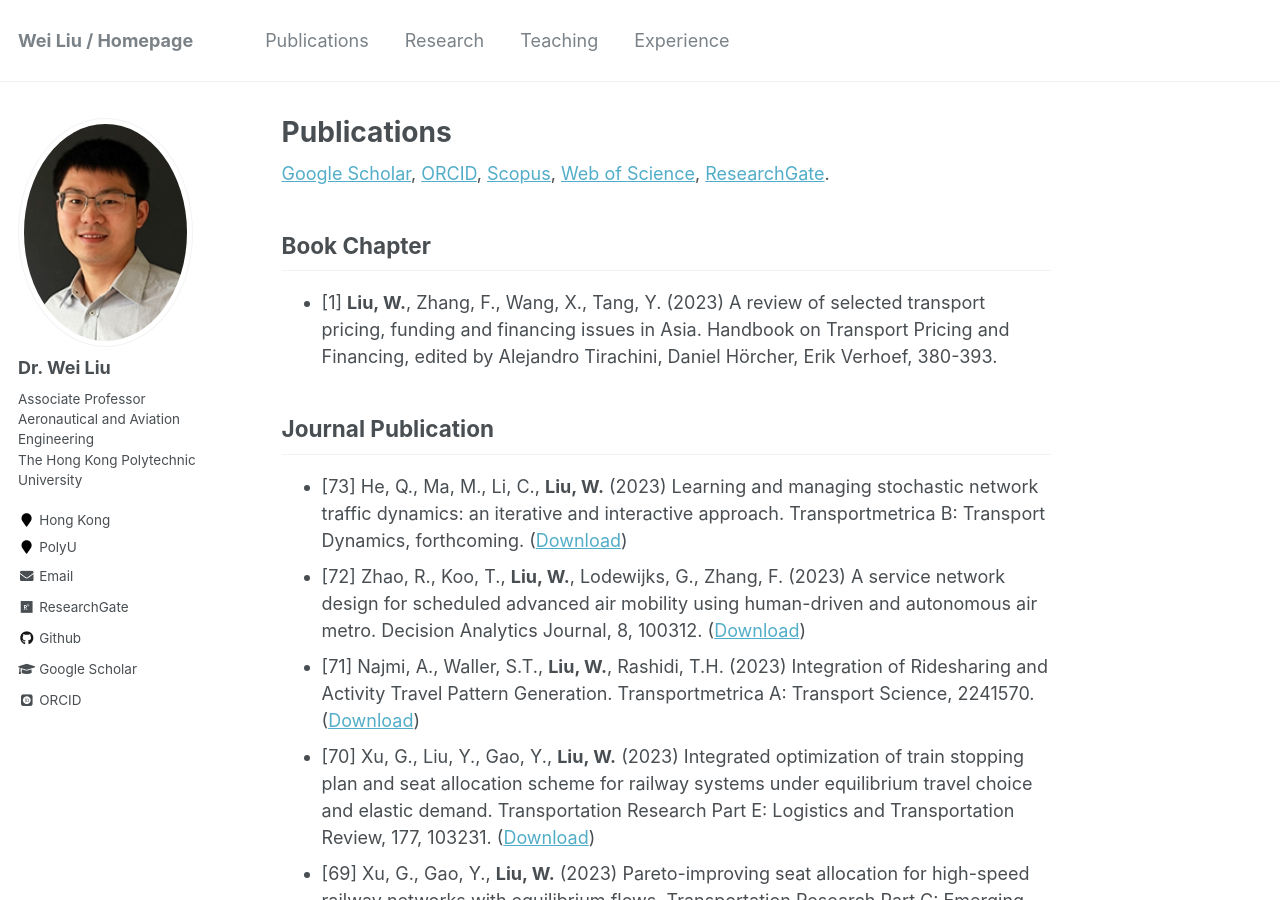
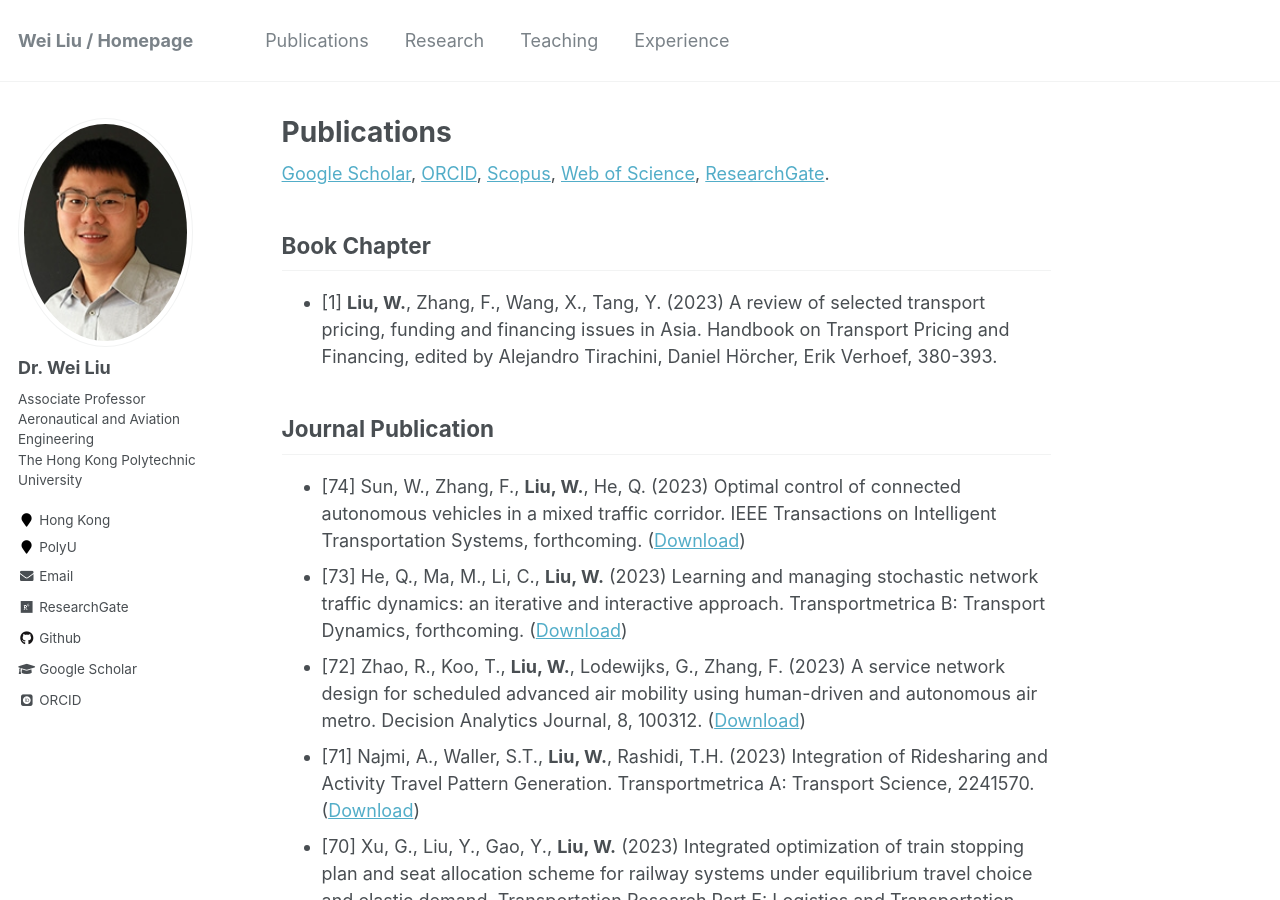
Before and after one commit to weiliu2016/weiliu2016.github.io, a Jekyll site: the page built from _pages/publications.md, in a window 1280 px wide and 900 px high. Built offline with Jekyll 4.4.1, drawn with Linux system fonts in a browser that asks for light colours; some web fonts are replaced.

Commit message:
Update publications.md

```diff
--- a/_pages/publications.md
+++ b/_pages/publications.md
@@ -22,6 +22,7 @@ Book Chapter
 
 Journal Publication
 ----------
+* [74] Sun, W., Zhang, F., **Liu, W.**, He, Q. (2023) Optimal control of connected autonomous vehicles in a mixed traffic corridor. IEEE Transactions on Intelligent Transportation Systems, forthcoming. ([Download](http://dx.doi.org/10.1109/TITS.2023.xxxxxxx))
 * [73] He, Q., Ma, M., Li, C., **Liu, W.** (2023) Learning and managing stochastic network traffic dynamics: an iterative and interactive approach. Transportmetrica B: Transport Dynamics, forthcoming. ([Download](https://doi.org/10.1080/21680566.2023.xxxxxxx))
 * [72] Zhao, R., Koo, T., **Liu, W.**, Lodewijks, G., Zhang, F. (2023) A service network design for scheduled advanced air mobility using human-driven and autonomous air metro. Decision Analytics Journal, 8, 100312. ([Download](https://doi.org/10.1016/j.dajour.2023.100312))
 * [71] Najmi, A., Waller, S.T., **Liu, W.**, Rashidi, T.H. (2023) Integration of Ridesharing and Activity Travel Pattern Generation. Transportmetrica A: Transport Science, 2241570. ([Download](https://doi.org/10.1080/23249935.2023.2241570))
```
